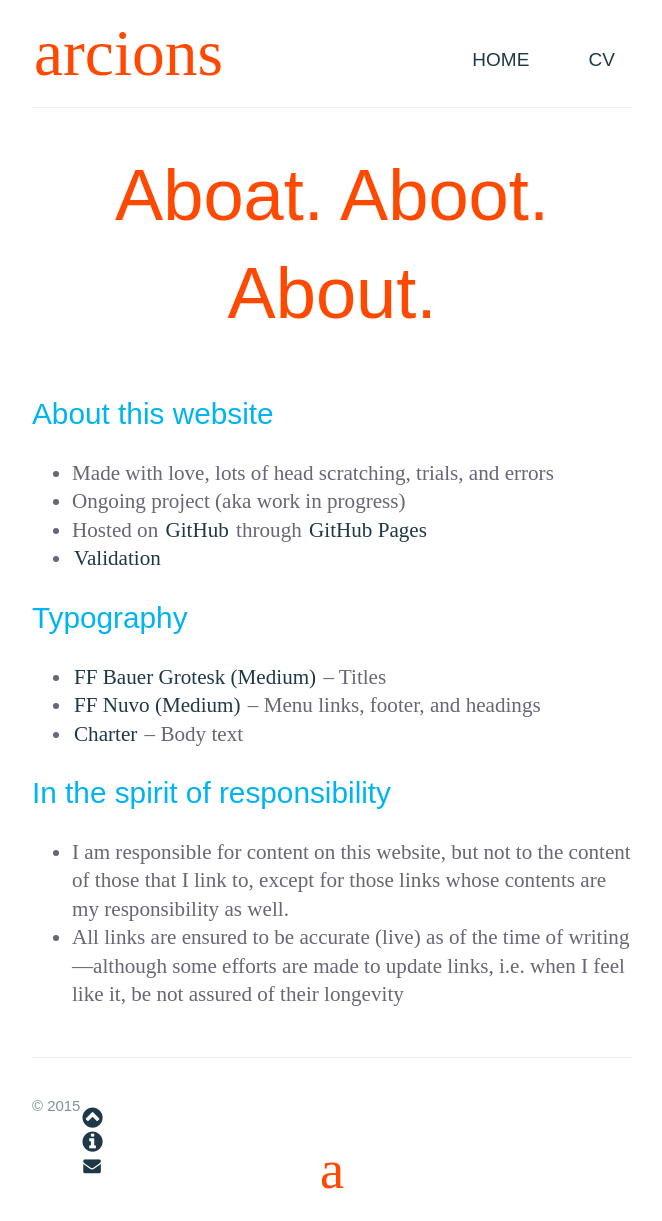
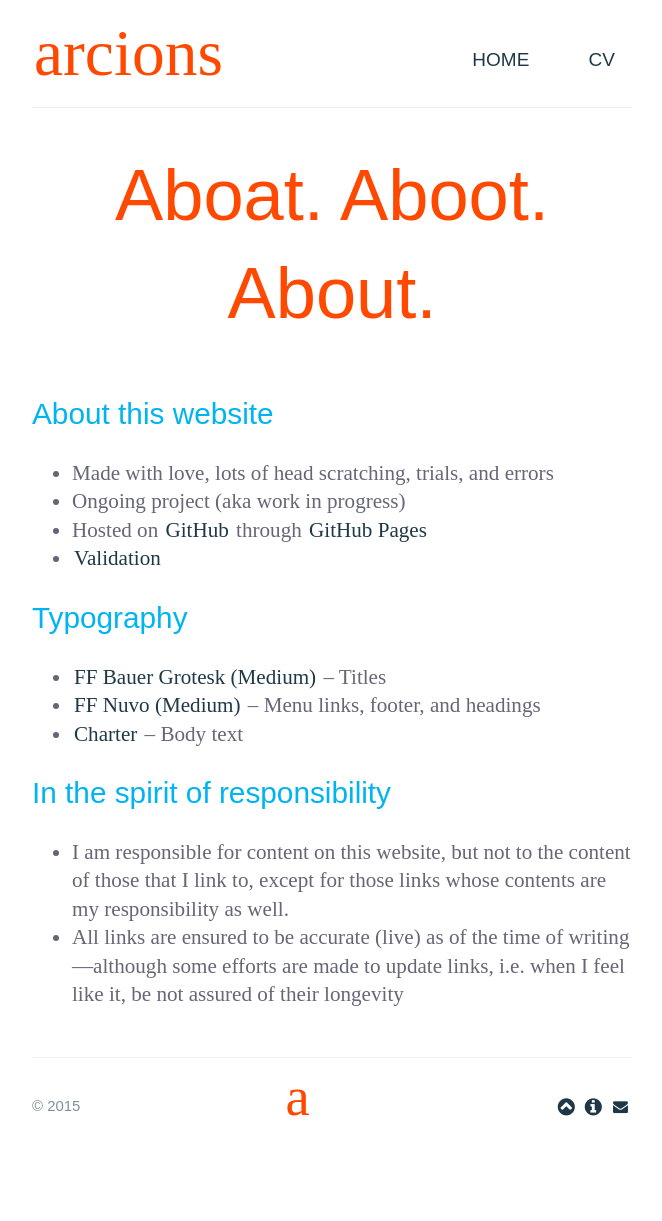
Before and after one commit to arcions/arcions.github.io, a Jekyll site: the page built from about/index.html, in a window 1280 px wide. Shown: the whole page, without its empty margins (308-970 px from the left). Built offline with Jekyll 4.4.1, drawn with Linux system fonts in a browser that asks for light colours; nearby versions of some CDN libraries; some web fonts are replaced; Markdown is read by kramdown in place of the engine named in the settings; after the commit the page ends 1159 px from its top, so only the background shows below that.

Commit message:
Update footer.html

```diff
--- a/_includes/footer.html
+++ b/_includes/footer.html
@@ -1,5 +1,11 @@
 <footer class="site-footer">
-  <span class="site-footer-credits">&copy; 2015</span>
-  <span class="cirq"><a href="#" title="Top of page"><i class="fa fa-chevron-circle-up fa-lg"></i></a>  <a href="/about" title="About this website"><i class="fa fa-info-circle fa-lg"></i> <a href="/" title="Contact"><i class="fa fa-envelope"></i></a></a></span>
-  <span class="site-footer-owner"><a href="/">a</a></span>
+  <span class="site-footer-credits">&#169; 2015</span>
+<span class="site-footer-other">
+    <ul>
+        <li class="cirq"><a href="#" title="Top of page"><i class="fa fa-chevron-circle-up fa-lg"></i></a></li>
+        <li class="cirq"><a href="/about" title="About this website"><i class="fa fa-info-circle fa-lg"></i></a></li>
+        <li class="cirq"><a href="/" title="Contact"><i class="fa fa-envelope"></i></a></li>
+    </ul>
+</span>
+<span class="site-footer-owner"><a href="/">a</a></span>
 </footer>
```
